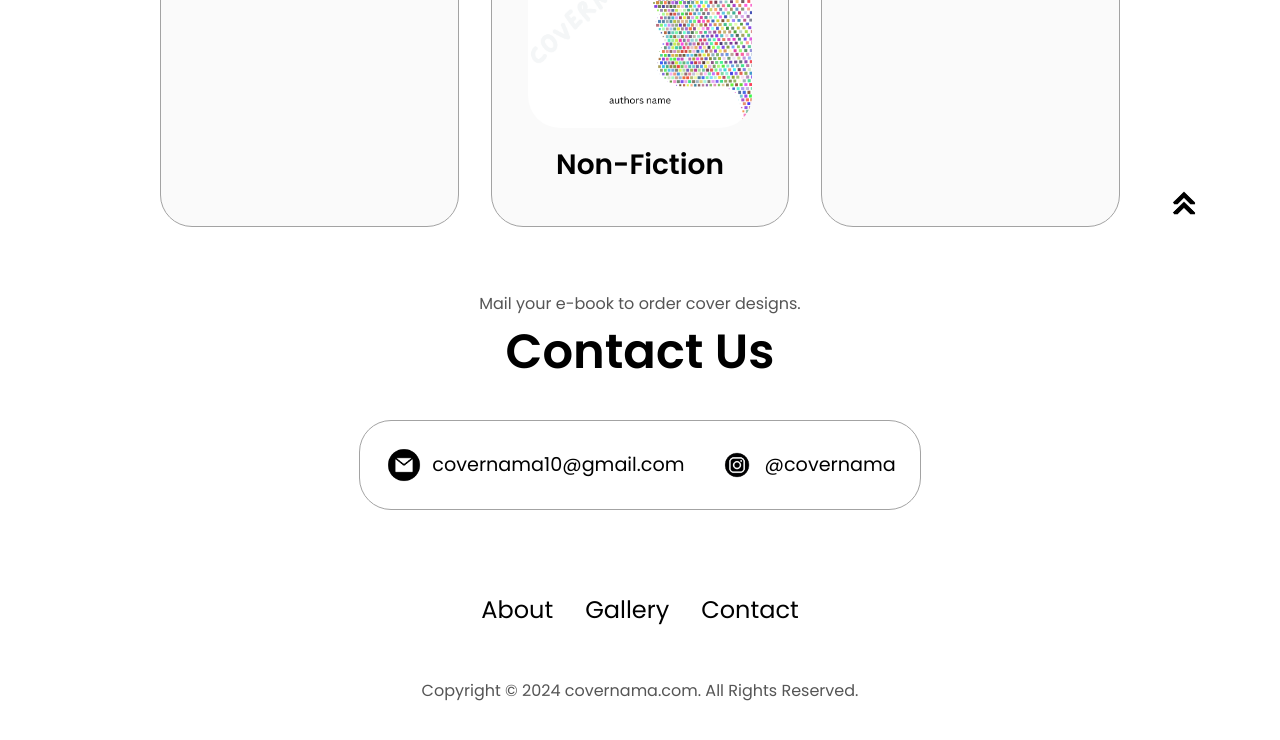
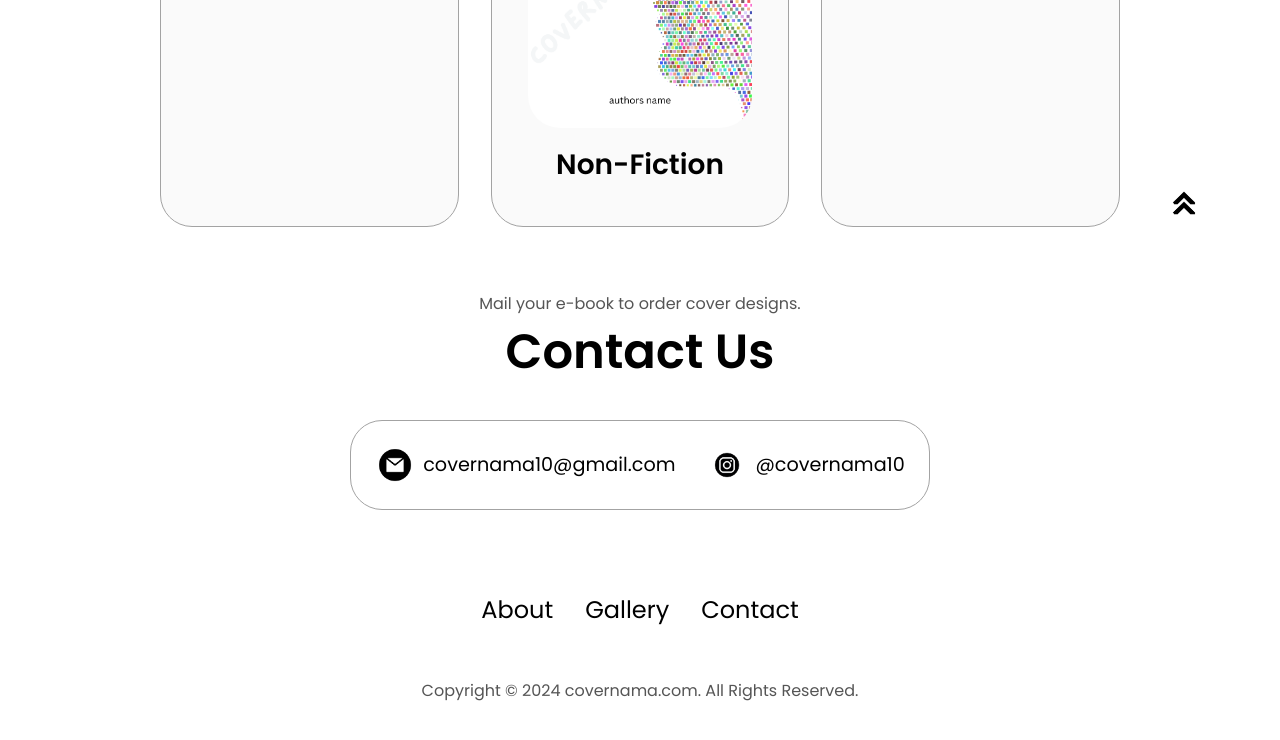
Before and after one commit to Manjari-99/covernama, a plain HTML site: page index.html in a window 1280 px wide. Shown: the part 2919-3659 px from the top of the page. Drawn offline with Linux system fonts and the light colour scheme.

Commit message:
Update index.html

```diff
--- a/index.html
+++ b/index.html
@@ -209,7 +209,7 @@
             alt="Email icon"
             class="icon contact-icon email-icon"
           />
-          <p><a href="mailto:covernama10@gmail.com">@covernama</a></p>
+          <p><a href="https://www.instagram.com/covernama10/">@covernama10</a></p>
         </div>
 
         </div>
```
